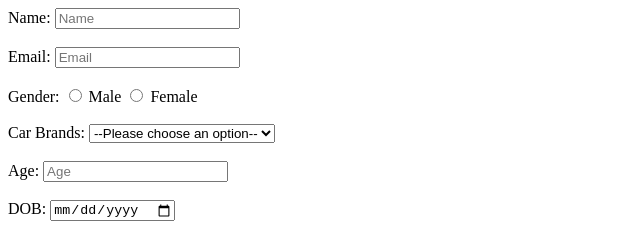
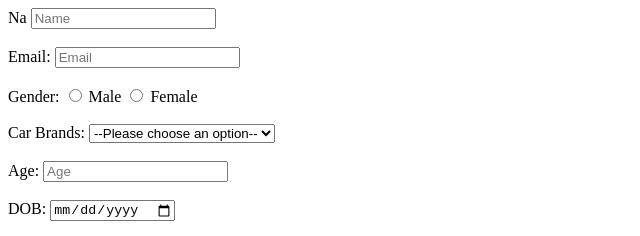
Before and after one commit to acciojob/signup-form-car-tarun8053, a website: page main.html in a window 1280 px wide. Shown: the top 236 px of the page, 0-640 px from the left. Drawn offline with Linux system fonts and the light colour scheme.

Commit message:
created a submission

```diff
--- a/main.html
+++ b/main.html
@@ -9,7 +9,7 @@
 
     <form method="post">
         <!-- Name -->
-        <label for="name">Name:</label>
+        <label for="name">Na</label>
         <input type="text" id="name" name="name" placeholder="Name" required><br><br>
 
         <!-- Email -->
```
